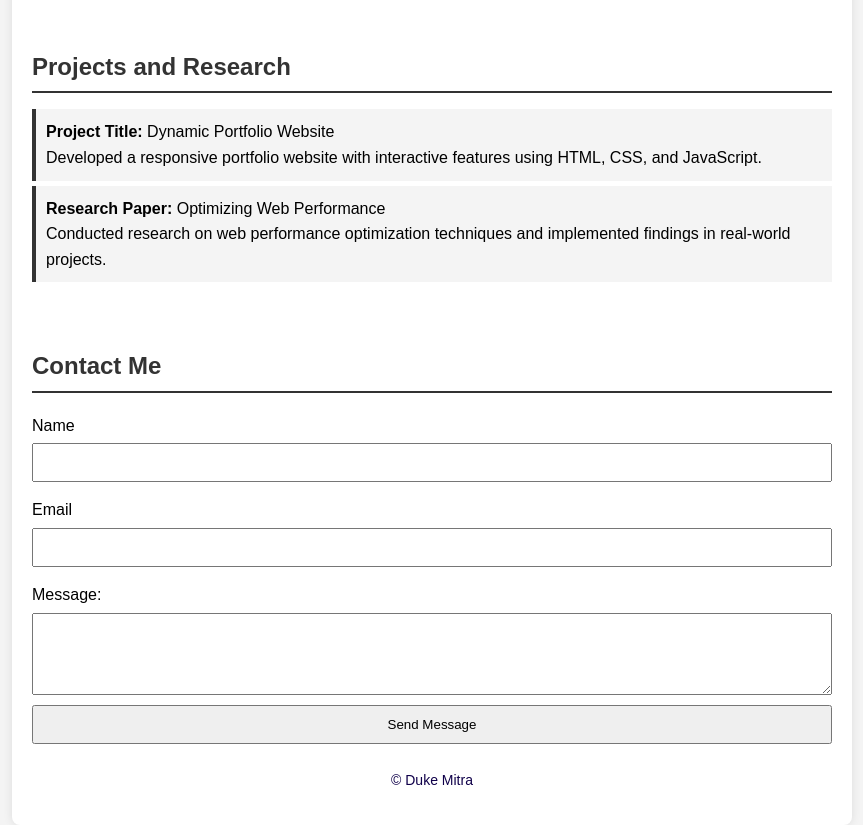
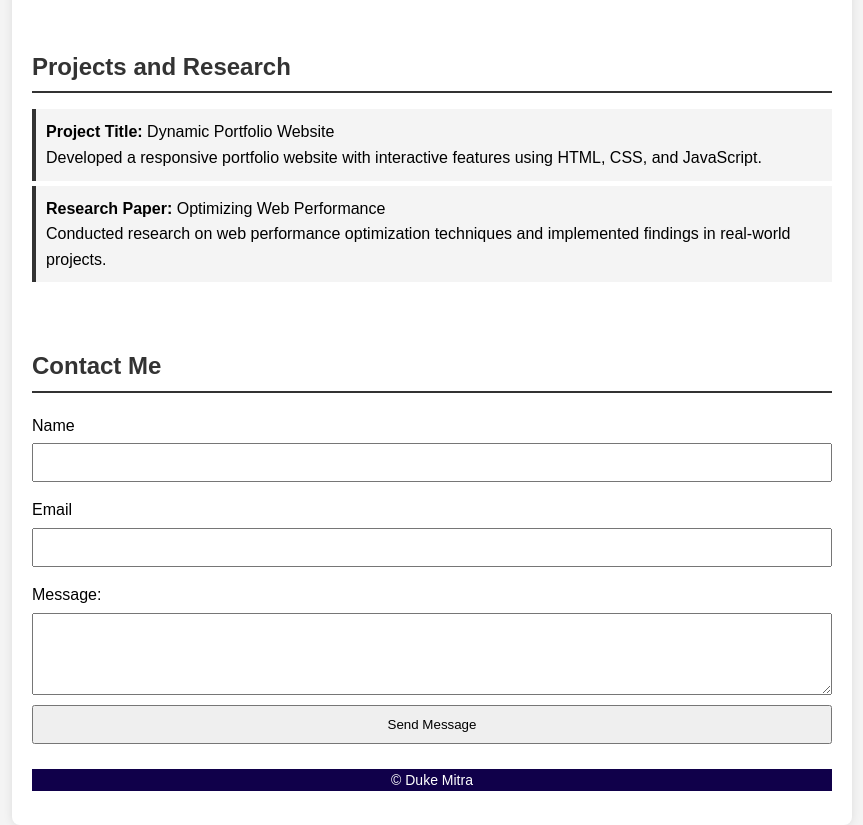
Before and after one commit to DukeMitra/Duke-Mitra-08-001-04-WD-01, a plain HTML site: page Assignment/Duke Mitra.html in a window 1280 px wide. Shown: the part 1966-2791 px from the top of the page, without its empty margins (208-1071 px from the left). Drawn offline with Linux system fonts and the light colour scheme.

Commit message:
footer fixed

```diff
--- a/Assignment/style.css
+++ b/Assignment/style.css
@@ -138,8 +138,9 @@ form input, form textarea {
 }
 
 footer {
+    background-color: #10004a;
     text-align: center;
     margin-top: 20px;
     font-size: 14px;
-    color: #10004a;
+    color: #ffffff;
 }
```
